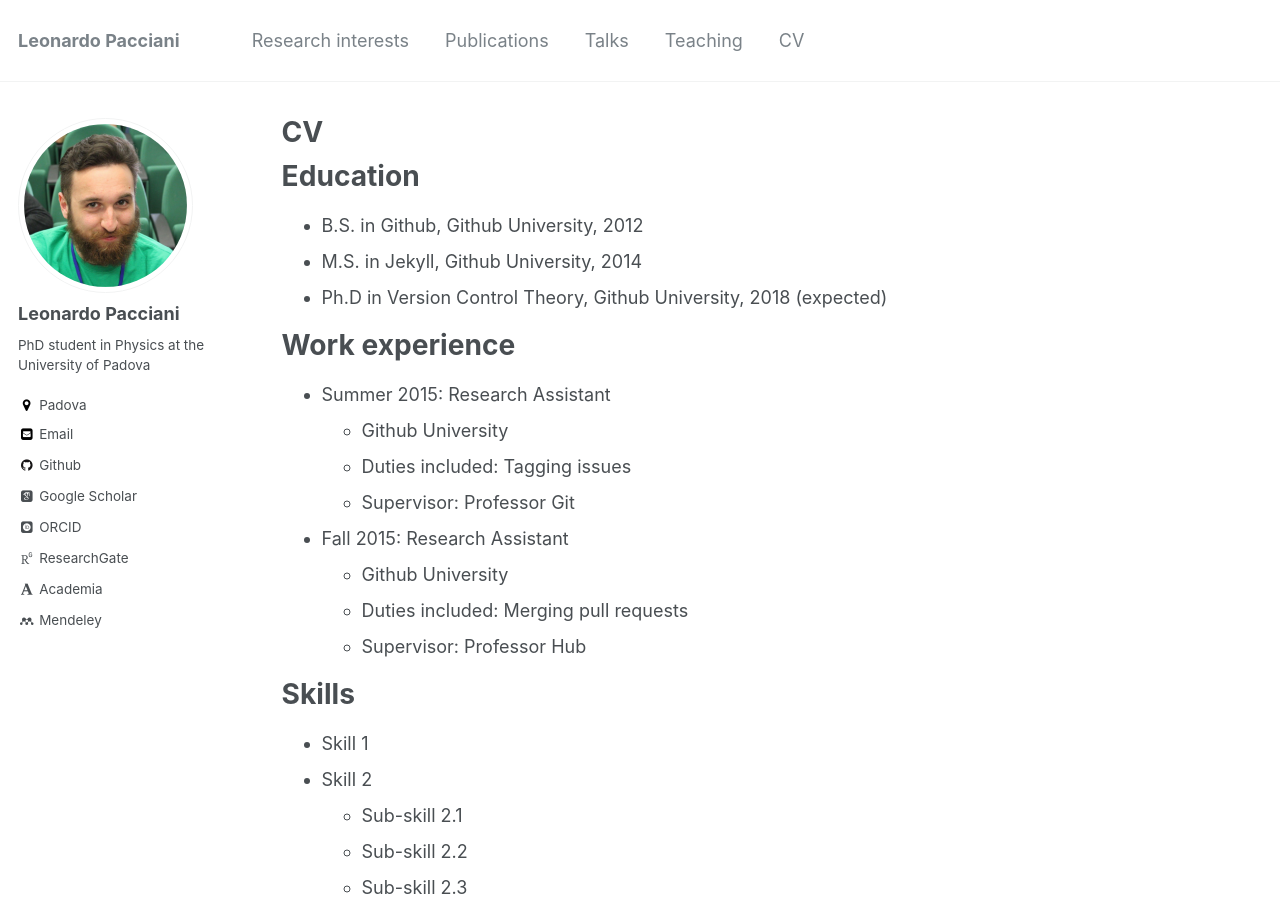
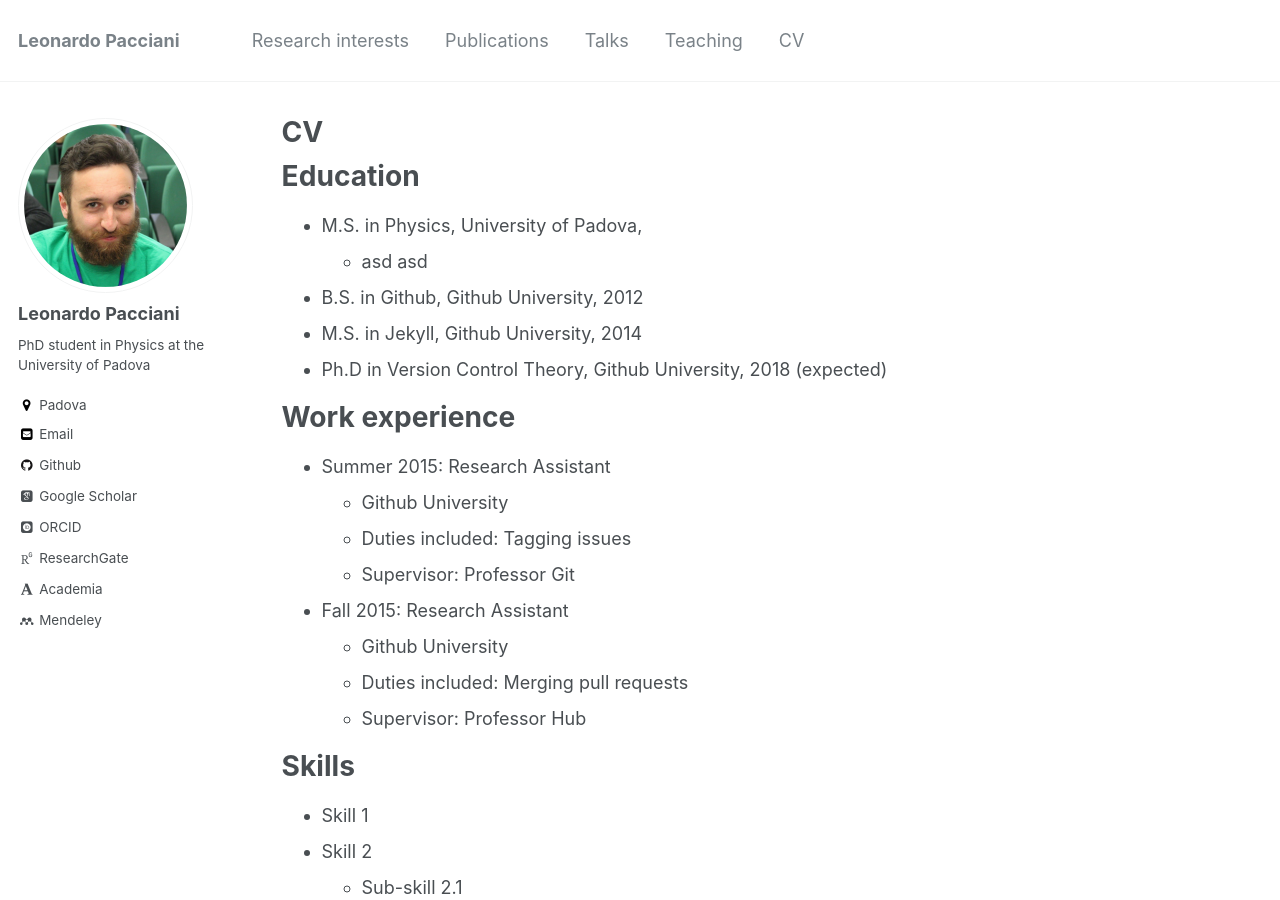
Before and after one commit to suweis/suweis.github.io, a Jekyll site: the page built from _pages/cv.md, in a window 1280 px wide and 900 px high. Built offline with Jekyll 4.4.1, drawn with Linux system fonts in a browser that asks for light colours; some web fonts are replaced.

Commit message:
First trial of modification of CV page

```diff
--- a/_pages/cv.md
+++ b/_pages/cv.md
@@ -11,6 +11,9 @@ redirect_from:
 
 Education
 ======
+* M.S. in Physics, University of Padova,
+  + asd asd
+
 * B.S. in Github, Github University, 2012
 * M.S. in Jekyll, Github University, 2014
 * Ph.D in Version Control Theory, Github University, 2018 (expected)
```
